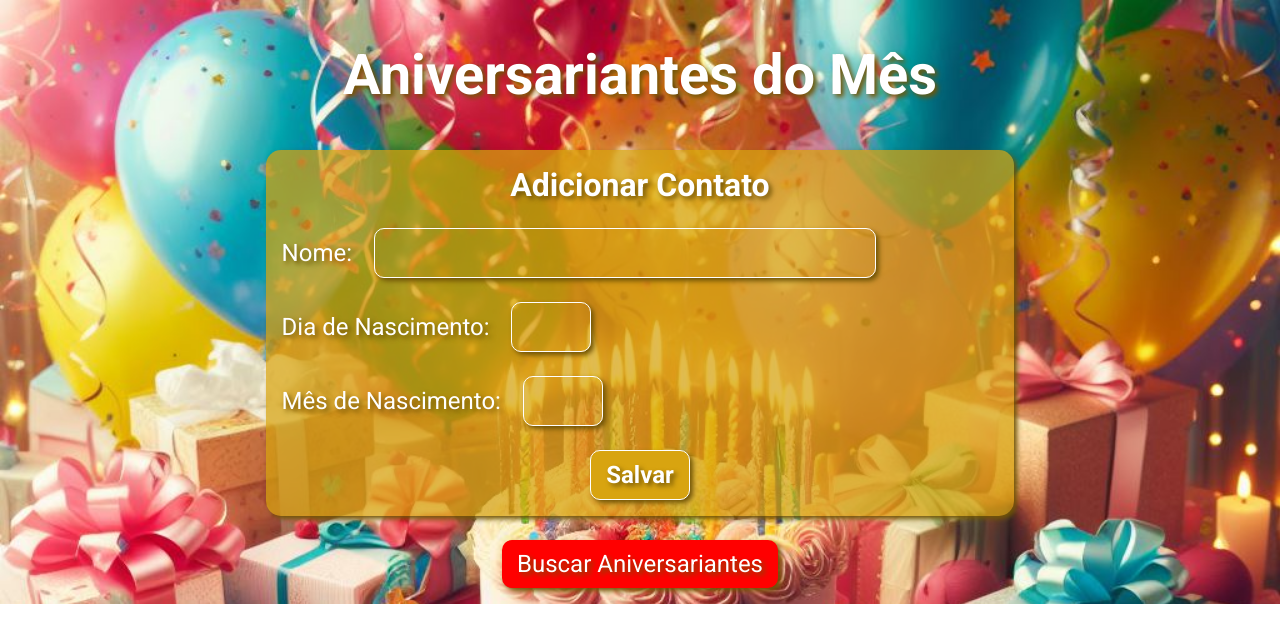
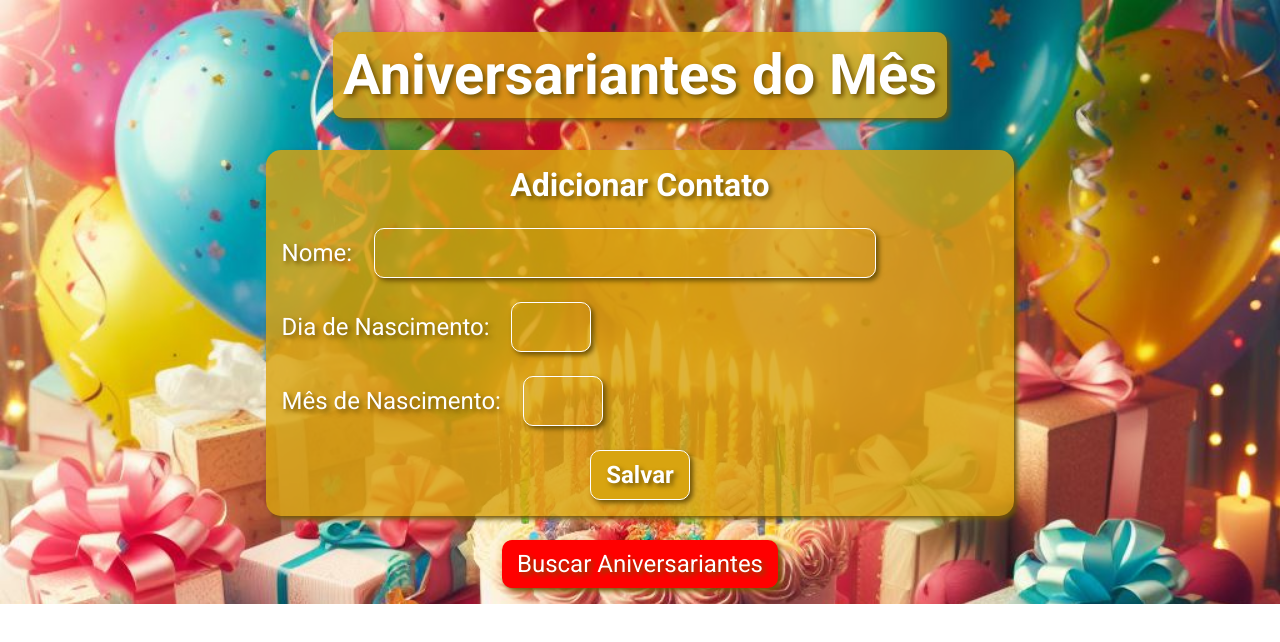
Before and after one commit to Luciano-Ruperti/aniversariantes-do-mes, a plain HTML site: page index.html in a window 1280 px wide. Drawn offline with Linux system fonts and the light colour scheme.

Commit message:
ajustes no estilo

```diff
--- a/style.css
+++ b/style.css
@@ -21,6 +21,8 @@ h1 {
   margin: 1rem;
   font-size: 3.5rem;
   color: #fff;
+  background-color: #d8a310d2;
+  box-shadow: 3px 3px 5px #705406;
   text-shadow: 3px 3px 5px #705406;
   padding: 10px;
   border-radius: 10px;
@@ -28,7 +30,7 @@ h1 {
 
 .add-aniversariante {
   width: 60%;
-  background-color: #d8a310b9;
+  background-color: #d8a310d2;
   display: flex;
   flex-direction: column;
   justify-content: center;
```
